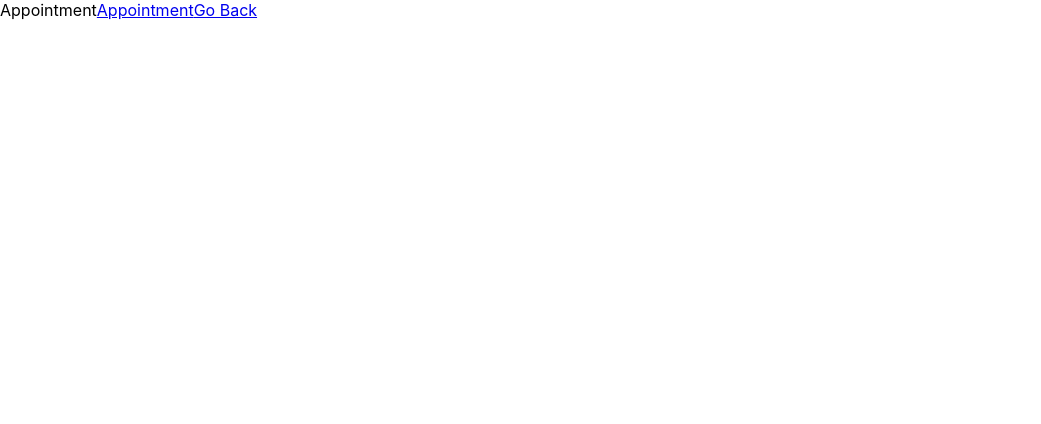
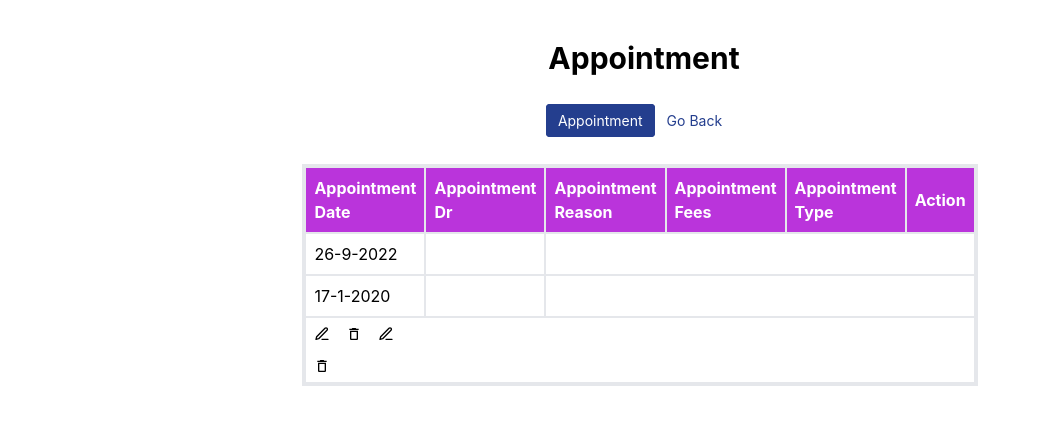
Before and after one commit to Andrew3586/Doctors, a React (Create React App) app: page /appointments in a window 1280 px wide. Shown: the top 424 px of the page, without its empty margins (0-1041 px from the left). Built offline with nearby package versions, Linux system fonts and the light colour scheme.

Commit message:
styling first attempt

```diff
--- a/package.json
+++ b/package.json
@@ -9,6 +9,7 @@
     "axios": "^1.2.5",
     "react": "^18.2.0",
     "react-dom": "^18.2.0",
+    "react-icons": "^4.7.1",
     "react-router-dom": "^6.7.0",
     "react-scripts": "5.0.1",
     "web-vitals": "^2.1.4"
@@ -36,5 +37,8 @@
       "last 1 firefox version",
       "last 1 safari version"
     ]
+  },
+  "devDependencies": {
+    "tailwindcss": "^3.2.4"
   }
 }
--- a/src/App.js
+++ b/src/App.js
@@ -5,6 +5,8 @@ import Appointment from "./pages/Appointment";
 import AddAppointmentsForm from "./components/AddAppointmentsForm";
 import AddDoctorsForm from "./components/AddDoctorForm";
 import DoctorsList from "./components/DoctorsListTable";
+import EditDoctor from "./components/EditDoctor";
+import AddDoctor from "./components/AddDoctor";
 
 function App() {
   return (
@@ -15,6 +17,9 @@ function App() {
         <Route path="/adddoctors" element={<AddDoctorsForm />} />
         <Route path="/appointments" element={<Appointment />} />
         <Route path="/addappointment" element={<AddAppointmentsForm />} />
+        <Route path="/doctorslist" element={<DoctorsList />} />
+        <Route path="/editdoctor" element={<EditDoctor />} />
+        <Route path="/adddoctor" element={<AddDoctor />} />
         <Route path="*" element={<h1>Error Page Not Found!</h1>} />
       </Routes>
     </BrowserRouter>
--- a/src/components/AddAppointmentsForm.jsx
+++ b/src/components/AddAppointmentsForm.jsx
@@ -20,8 +20,11 @@ const AddAppointmentsForm = () => {
 
   return (
     <>
-      <form onSubmit={formSubmitHandler}>
-        <label htmlFor="appointmentdate">Appointment Date</label>
+      <form onSubmit={formSubmitHandler} className="flex flex-col items-center py-10">
+        <label htmlFor="appointmentdate"><div className="py-8 font-bold text-2xl"><h1>Add Appointment</h1></div>
+          <div className="flex justify-center py-6" >Appointment Date</div></label>
+        <div className="border-2 border-width: 4px ">
+
           <input
             type="date"
             id="appointmentdate"
@@ -31,8 +34,9 @@ const AddAppointmentsForm = () => {
             value={aDate}
             required
           />
+        </div>
 
-        <label htmlFor="appointmentfees">Appointment Fees</label>
+        <label htmlFor="appointmentfees"><div className="py-8">Appointment Fees</div></label>
         <input
           type="text"
           id="appointmentfees"
@@ -43,7 +47,7 @@ const AddAppointmentsForm = () => {
           required
         />
 
-        <label htmlFor="appointmentreason">Appointment Reason</label>
+        <label htmlFor="appointmentreason"><div className="py-8">Appointment Reason</div></label>
         <input
           type="text"
           id="appointmentreason"
@@ -54,7 +58,7 @@ const AddAppointmentsForm = () => {
           required
         />
 
-        <label htmlFor="doctorsname">Doctors Name</label>
+        <label htmlFor="doctorsname"><div className="py-6">Appointment Doctors Name</div></label>
         <select
           name="doctorsname"
           id="doctorsname"
@@ -71,8 +75,11 @@ const AddAppointmentsForm = () => {
           <option value="opel">Opel</option>
           <option value="audi">Audi</option>
         </select>
-
+        <div className="py-60">
+          <div className="text-white cursor-pointer hover:bg-[hsl(231,25%,26%)] p-4 bg-[#243e8e] rounded duration-300">
             <input type="submit" value="Add Appointment" />
+          </div>
+        </div>
       </form>
     </>
   );
--- /dev/null
+++ b/src/components/AppointmentsTable.jsx
@@ -0,0 +1,59 @@
+import React from "react";
+import { FiEdit3 } from "react-icons/fi";
+import { MdOutlineDelete } from "react-icons/md";
+
+const AppointmentsTable = () => {
+  return (
+    <div className="flex flex-col gap-12 items-center">
+      <table className="w-[50vw] border-solid border-4 max-w-lg">
+        <thead className="m-2">
+          <tr className="border-solid border-2 bg-[#ba34db] text-white">
+            <th className="p-2 text-left border-solid border-2 ">
+              Appointment Date
+            </th>
+            <th className="p-2 text-left border-solid border-2">
+              Appointment Dr
+            </th>
+            <th className="p-2 text-left border-solid border-2">
+              Appointment Reason
+            </th>
+            <th className="p-2 text-left border-solid border-2">
+              Appointment Fees
+            </th>
+            <th className="p-2 text-left border-solid border-2">
+              Appointment Type
+            </th>
+            <th className="p-2 text-left border-solid border-2">Action</th>
+
+          </tr>
+        </thead>
+        <tbody className="m-2">
+          <tr className="border-solid border-2">
+            <td className="p-2 border-solid border-2">26-9-2022</td>
+            <td className="p-2 border-solid border-2">
+            </td>
+          </tr>
+          <tr className="border-solid border-2">
+            <td className="p-2 border-solid border-2">17-1-2020</td>
+            <td className="p-2 border-solid border-2">
+            </td>
+          </tr>
+              <button className="m-2">
+                <FiEdit3 className="hover:text-blue-500 duration-300" />
+              </button>
+              <button className="m-2">
+                <MdOutlineDelete className="hover:text-red-500 duration-300" />
+              </button>
+              <button className="m-2">
+                <FiEdit3 className="hover:text-blue-500 duration-300" />
+              </button>
+              <button className="m-2">
+                <MdOutlineDelete className="hover:text-red-500 duration-300" />
+              </button>
+            </tbody>
+      </table>
+    </div>
+  );
+};
+
+export default AppointmentsTable;
--- a/src/components/DoctorsListTable.jsx
+++ b/src/components/DoctorsListTable.jsx
@@ -1,34 +1,43 @@
 import React from "react";
+import { FiEdit3 } from "react-icons/fi";
+import { MdOutlineDelete } from "react-icons/md"
 
 const DoctorsList = () => {
   return (
-    <>
-      <h1>Doctor List</h1>
-      <table>
-        <thead>
-          <tr>
-            <th>Doctors Name</th>
-            <th>Action</th>
+    <div className="flex flex-col gap-12 items-center">
+        <table className="w-[50vw] border-solid border-4 max-w-lg">
+          <thead className="m-2">
+            <tr className="border-solid border-2 bg-[#ba34db] text-white">
+              <th className="p-2 text-left border-solid border-2 ">Doctors Name</th>
+              <th className="p-2 text-left border-solid border-2">Action</th>
             </tr>
           </thead>
-        <tbody>
-          <tr>
-            <td>Peter Brown</td>
-            <td>
-              <button>Edit</button>
-              <button>Delete</button>
+          <tbody className="m-2">
+            <tr className="border-solid border-2">
+              <td className="p-2 border-solid border-2">Peter Brown</td>
+              <td className="p-2 border-solid border-2">
+                <button className="m-2">
+                  <FiEdit3 className="hover:text-blue-500 duration-300"/>
+                </button>
+                <button className="m-2">
+                  <MdOutlineDelete className="hover:text-red-500 duration-300"/>
+                </button>
               </td>
             </tr>
-          <tr>
-            <td>Alexi Brown</td>
-            <td>
-              <button>Edit</button>
-              <button>Delete</button>
+            <tr className="border-solid border-2">
+              <td className="p-2 border-solid border-2">Alexi Brown</td>
+              <td className="p-2 border-solid border-2">
+                <button className="m-2">
+                  <FiEdit3 className="hover:text-blue-500 duration-300"/>
+                </button>
+                <button className="m-2">
+                  <MdOutlineDelete className="hover:text-red-500 duration-300"/>
+                </button>
               </td>
             </tr>
           </tbody>
         </table>
-    </>
+      </div>
   );
 };
 
--- a/src/index.css
+++ b/src/index.css
@@ -1,13 +1,19 @@
+@tailwind base;
+@tailwind components;
+
 body {
   margin: 0;
-  font-family: -apple-system, BlinkMacSystemFont, 'Segoe UI', 'Roboto', 'Oxygen',
-    'Ubuntu', 'Cantarell', 'Fira Sans', 'Droid Sans', 'Helvetica Neue',
+  font-family: -apple-system, BlinkMacSystemFont, "Segoe UI", "Roboto", "Oxygen",
+    "Ubuntu", "Cantarell", "Fira Sans", "Droid Sans", "Helvetica Neue",
     sans-serif;
   -webkit-font-smoothing: antialiased;
   -moz-osx-font-smoothing: grayscale;
+  height: 100vh;
+  width: 100vw;
 }
 
 code {
-  font-family: source-code-pro, Menlo, Monaco, Consolas, 'Courier New',
+  font-family: source-code-pro, Menlo, Monaco, Consolas, "Courier New",
     monospace;
 }
+@tailwind utilities;
--- a/src/pages/Appointment.jsx
+++ b/src/pages/Appointment.jsx
@@ -1,12 +1,26 @@
 import React from "react";
 import { Link } from "react-router-dom";
+import AppointmentsTable from "../components/AppointmentsTable";
 
 const Appointment = () => {
   return (
-    <div>
-      Appointment
-      <Link to="/addappointment">Appointment</Link>
-      <Link to="/">Go Back</Link>
+    <div className="flex flex-col items-center gap-8 justify-center">
+      <h1 className="ml-2 font-bold text-3xl mt-10">Appointment</h1>
+      <div>
+        <Link
+          to="/addappointment"
+          className="flex-shrink-0 bg-[#243e8e] hover:bg-[#323754] border-[#243e8e] hover:border-[#323754] text-sm border-4 text-white py-1 px-2 rounded duration-300"
+        >
+          Appointment
+        </Link>
+        <Link
+          to="/"
+          className="flex-shrink-0 border-transparent border-4 text-[#243e8e] hover:text-[#323754] text-sm py-1 px-2 rounded duration-300"
+        >
+          Go Back
+        </Link>
+      </div>
+      <AppointmentsTable />
     </div>
   );
 };
--- a/src/pages/Doctor.jsx
+++ b/src/pages/Doctor.jsx
@@ -4,10 +4,22 @@ import { Link } from "react-router-dom";
 
 const Doctor = () => {
   return (
-    <div>
-      <h1>Doctor Page</h1>
-      <Link to="/adddoctors">Add Doctor</Link>
-      <Link to="/">Go Back</Link>
+    <div className="flex flex-col items-center gap-8 justify-center">
+      <h1 className="ml-2 font-bold text-3xl mt-10">Doctor List</h1>
+      <div>
+        <Link
+          to="/adddoctors"
+          className="flex-shrink-0 bg-[#243e8e] hover:bg-[#323754] border-[#243e8e] hover:border-[#323754] text-sm border-4 text-white py-1 px-2 rounded duration-300"
+        >
+          Add Doctor
+        </Link>
+        <Link
+          to="/"
+          className="flex-shrink-0 border-transparent border-4 text-[#243e8e] hover:text-[#323754] text-sm py-1 px-2 rounded duration-300"
+        >
+          Go Back
+        </Link>
+      </div>
       <DoctorsList />
     </div>
   );
--- a/src/pages/Home.jsx
+++ b/src/pages/Home.jsx
@@ -1,13 +1,36 @@
 import React from "react";
 import { Link } from "react-router-dom";
-import "./Home.css";
 
 const Home = () => {
   return (
-    <div className="container">
-      <h1>Home</h1>
-      <Link to="doctors">Doctor</Link>
-      <Link to="appointments">Appointment</Link>
+    <div className="flex flex-col gap-16 items-center justify-center h-screen">
+      <div className="flex items-center">
+        <img
+          src="https://cdn-icons-png.flaticon.com/512/2785/2785482.png"
+          alt="doctor"
+          className="w-[50px] h-[50px]"
+        />
+        <h1 className="ml-2 font-bold text-3xl">Doctor</h1>
+      </div>
+      <img
+        src="https://media.giphy.com/media/3oKIPEqDGUULpEU0aQ/giphy.gif"
+        alt="doctor-anime"
+        className="rounded-md w-[300px] h-[250px]"
+      />
+      <div className="flex gap-8">
+        <Link
+          to="doctors"
+          className="text-white cursor-pointer hover:bg-[hsl(231,25%,26%)] p-4 bg-[#243e8e] rounded duration-300"
+        >
+          Doctor
+        </Link>
+        <Link
+          to="appointments"
+          className="text-white cursor-pointer hover:bg-[hsl(231,25%,26%)] p-4 bg-[#243e8e] rounded duration-300"
+        >
+          Appointment
+        </Link>
+      </div>
     </div>
   );
 };
--- /dev/null
+++ b/tailwind.config.js
@@ -0,0 +1,10 @@
+/** @type {import('tailwindcss').Config} */
+module.exports = {
+  content: [
+    "./src/**/*.{js,jsx,ts,tsx}",
+  ],
+  theme: {
+    extend: {},
+  },
+  plugins: [],
+}
```
Also changed, not shown: src/components/AddDoctor.jsx (added, +31 -0 lines), src/components/EditDoctor.jsx (added, +31 -0 lines), 1 other file (tests, documents, lock files or other folders). Lines whose indentation alone changed are shown as unchanged.
